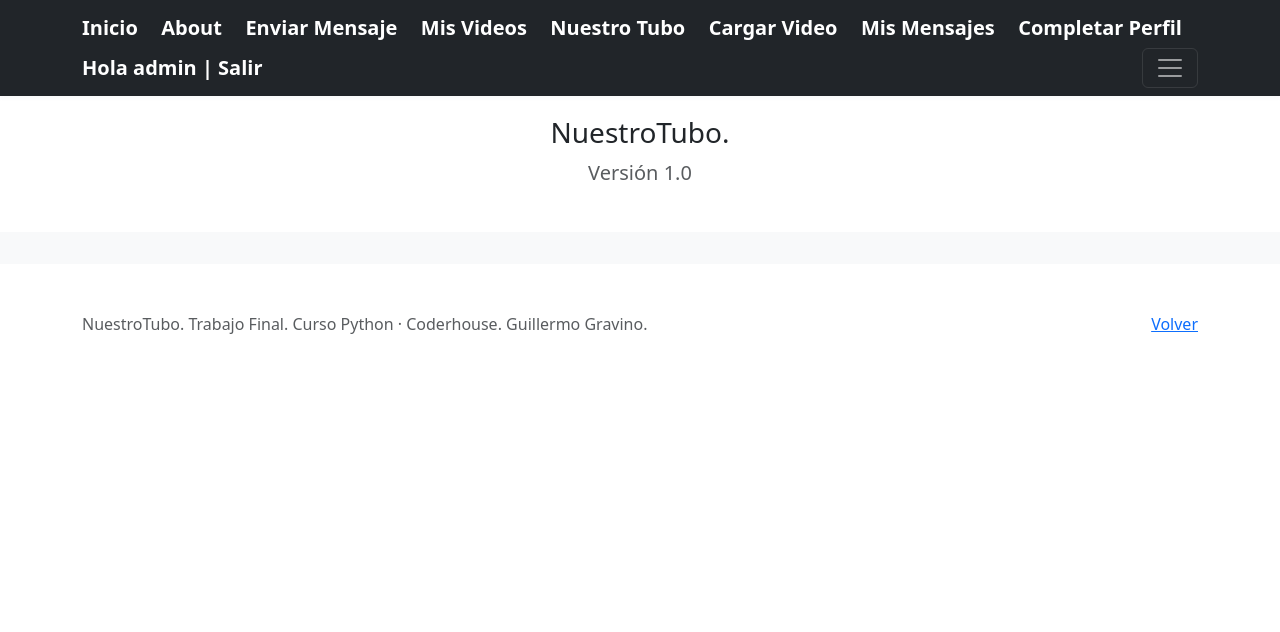
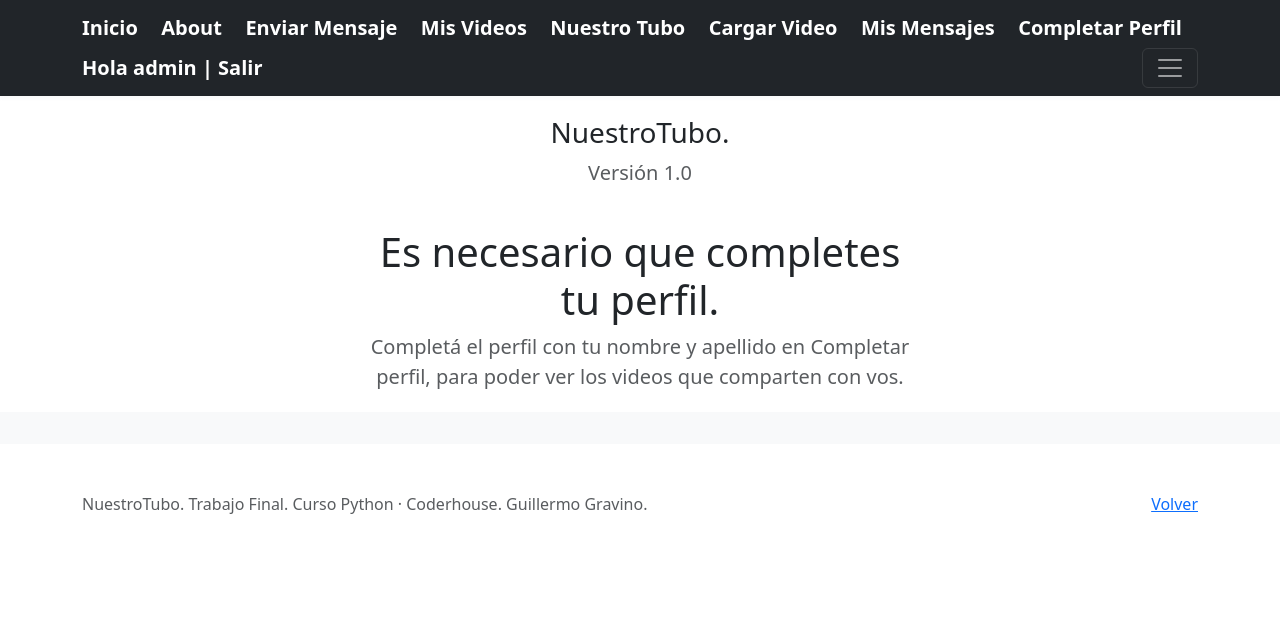
Before and after one commit to willygravino/GUILLERMO-GRAVINO-TRABAJO-FINAL, a Django app: page / in a window 1280 px wide. Shown: the top 632 px of the page. Run offline with Django 4.2, Linux system fonts and the light colour scheme; a user stored in the database is signed in; data comes from the database, SQL or seed files in the repository; both versions use the stored data as it was after the commit; some libraries are stand-ins or nearby versions.

Commit message:
mensajes arreglados - listo para nuevas pruebas

```diff
--- a/AdminVideos/templates/AdminVideos/about.html
+++ b/AdminVideos/templates/AdminVideos/about.html
@@ -3,7 +3,7 @@
 {% load static %}
 
 {% block principal %}
-<div class="album py-5 bg-light">
+<div class="album py-2 bg-light">
   <div class="container">
   <section class="py-1 text-center container">
      <div class="row py-lg-5">
--- a/AdminVideos/templates/AdminVideos/index.html
+++ b/AdminVideos/templates/AdminVideos/index.html
@@ -15,7 +15,8 @@
   </section>
 
  {% if user.is_authenticated %}
-    {% if user.profile.nombre_completo and not videos%}
+    {% if user.profile.nombre_completo != "" %}
+      {% if not videos%}
         <section class="py-3 text-center container">
           <div class="row py-lg-1">
             <div class="col-lg-6 col-md-8 mx-auto">
@@ -23,12 +24,21 @@
             </div>
           </div>
         </section>
-
      {% else %}
        <section class="py-0 text-center container">
          <div class="row py-lg-1">
          <div class="col-lg-6 col-md-8 mx-auto">
            {% block titulo_ok %}{% endblock %}
+         </div>
+        </div>
+       </section>
+      {% endif %}
+    {% else %}
+       <section class="py-0 text-center container">
+         <div class="row py-lg-1">
+         <div class="col-lg-6 col-md-8 mx-auto">
+           <h1 class="fw-light"> Es necesario que completes tu perfil. </h1>
+           <p class="lead text-body-secondary">Completá el perfil con tu nombre y apellido en Completar perfil, para poder ver los videos que comparten con vos.</p>
          </div>
         </div>
        </section>
@@ -45,7 +55,6 @@
         </div>
       </div>
     </section>
-
 {% endif %}
 
 <div class="album py-3 bg-body-tertiary">
```
Also changed, not shown: AdminVideos/migrations/0001_initial.py, db.sqlite3, media/avatares/GUILLERMOGRAVINO_LBE7ECN.png (added), media/videos/video_que_sube_miguel_m_quRX4oH.png (added), media/videos/video_subido_por_guillermo_g.png (added). Lines whose indentation alone changed are shown as unchanged.
